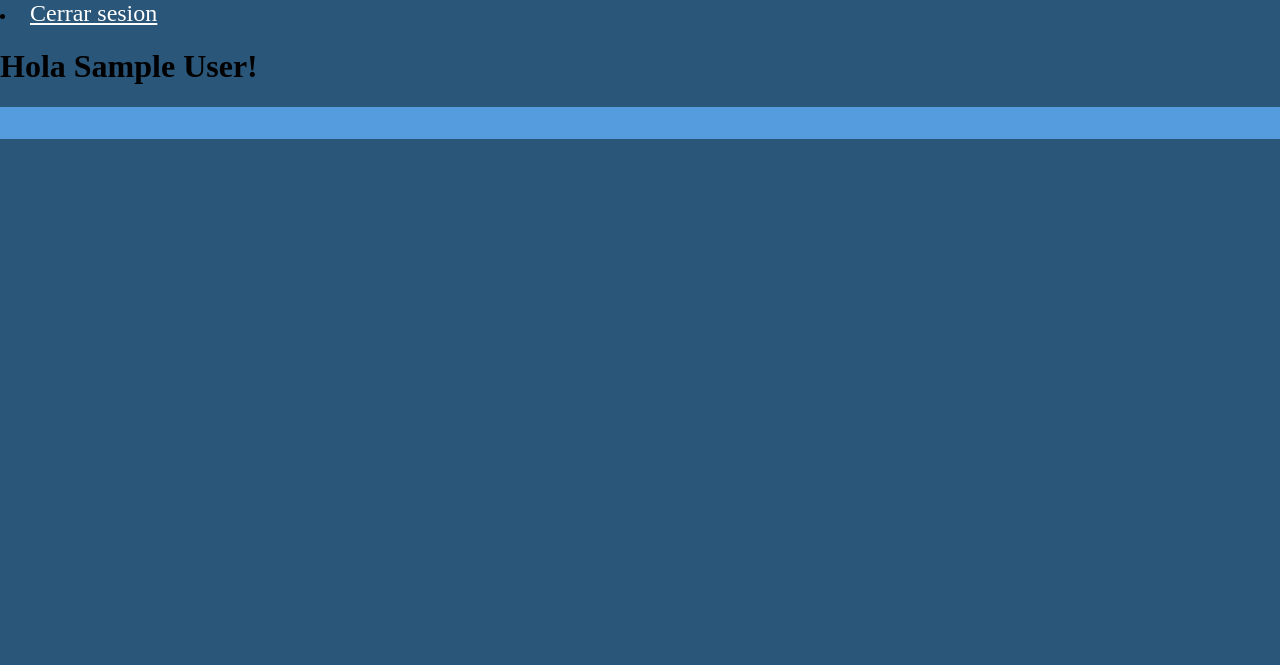
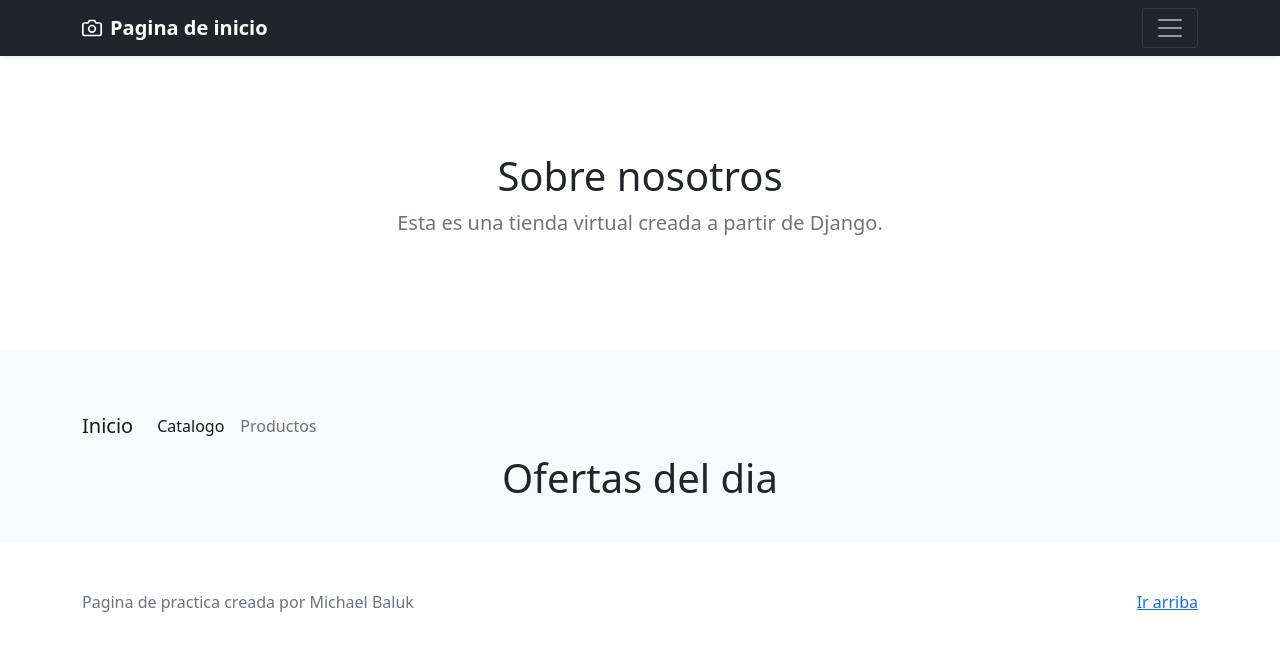
Before and after one commit to Michael-Baluk/Market, a Django app: page / in a window 1280 px wide. Shown: the top 665 px of the page. Run offline with Django 3.2, Linux system fonts and the light colour scheme; the visitor is signed in with stand-in values (Sample User, id 1); data that the repository does not hold is empty; some libraries are stand-ins or nearby versions.

Commit message:
list view productos / herencia templates

```diff
--- /dev/null
+++ b/info_market/Templates/Base/Base.html
@@ -0,0 +1,106 @@
+<html lang="en"><head>
+    <meta charset="utf-8">
+    <meta name="viewport" content="width=device-width, initial-scale=1">
+    <meta name="description" content="">
+    <meta name="author" content="Mark Otto, Jacob Thornton, and Bootstrap contributors">
+    <meta name="generator" content="Hugo 0.88.1">
+    <title>InfoMarket</title>
+
+    <link rel="canonical" href="https://getbootstrap.com/docs/5.1/examples/album/">
+
+
+    <link href="https://cdn.jsdelivr.net/npm/bootstrap@5.1.3/dist/css/bootstrap.min.css" rel="stylesheet" integrity="sha384-1BmE4kWBq78iYhFldvKuhfTAU6auU8tT94WrHftjDbrCEXSU1oBoqyl2QvZ6jIW3" crossorigin="anonymous">
+
+        <style>
+        .bd-placeholder-img {
+            font-size: 1.125rem;
+            text-anchor: middle;
+            -webkit-user-select: none;
+            -moz-user-select: none;
+            user-select: none;
+        }
+
+        @media (min-width: 768px) {
+            .bd-placeholder-img-lg {
+            font-size: 3.5rem;
+            }
+        }
+        #titulos {
+   text-align: center;
+        }
+        </style>
+
+
+    <link id="avast_os_ext_custom_font" href="chrome-extension://eofcbnmajmjmplflapaojjnihcjkigck/common/ui/fonts/fonts.css" rel="stylesheet" type="text/css"></head>
+    <body>
+
+        {% include "base/header.html" %}
+
+    <main>
+
+        {% include "base/portada.html" %}
+
+    <div class="album py-5 bg-light">
+        <div class="container">
+            <nav class="navbar navbar-expand-lg navbar-light bg-light">
+                <a class="navbar-brand" href="{% url 'inicio' %}">Inicio</a>
+                <button class="navbar-toggler" type="button" data-toggle="collapse" data-target="#navbarNavAltMarkup" aria-controls="navbarNavAltMarkup" aria-expanded="false" aria-label="Toggle navigation">
+                  <span class="navbar-toggler-icon"></span>
+                </button>
+                <div class="collapse navbar-collapse" id="navbarNavAltMarkup">
+                  <div class="navbar-nav">
+                    <a class="nav-item nav-link active" href="#">Catalogo</span></a>
+                    <a class="nav-item nav-link" href="{% url 'productos:admin_listar' %}">Productos</a>
+                  </div>
+                </div>
+              </nav>
+        {% block contenido %}
+        {% endblock contenido %}
+    </div>
+
+    </main>
+
+        {% include "base/footer.html" %}
+
+        <script src="https://cdn.jsdelivr.net/npm/bootstrap@5.1.3/dist/js/bootstrap.bundle.min.js" integrity="sha384-ka7Sk0Gln4gmtz2MlQnikT1wXgYsOg+OMhuP+IlRH9sENBO0LRn5q+8nbTov4+1p" crossorigin="anonymous"></script>
+
+    </body>
+</html>
+<!--
+<!DOCTYPE html>
+<html lang="en">
+<head>
+    <meta charset="UTF-8">
+    <title>Document</title>
+    <style>
+        ul{
+            list-style-type: none;
+            background-color: rgb(85, 156, 223);
+            text-align: center;
+            padding: 16px;
+            margin: 0px;
+            width: 100%;}
+        li a{
+            font-size: 24px;
+            color: white;
+            padding: 8px}
+
+
+    </style>
+</head>
+<body style="margin: 0;background-color: rgb(42, 86, 121);">
+        {%if user.is_authenticated %}
+        <li><a href="{% url 'logout'%}">Cerrar sesion</a></li>
+        <h1>Hola {{user.get_full_name}}!</h1>
+        {%else%}
+        <li><a href="{% url 'login'%}">Iniciar sesion</a></li>
+        {%endif%}
+
+        <ul>
+            {% for p in productos %}
+                <li>{{p.nombre}} - ${{p.precio}}</li>
+                {% endfor %}
+        </ul>
+</body>
+</html>
+-->
--- /dev/null
+++ b/info_market/Templates/Base/footer.html
@@ -0,0 +1,9 @@
+<footer class="text-muted py-5">
+    <div class="container">
+        <p class="float-end mb-1">
+        <a href="#top">Ir arriba</a>
+        </p>
+        <p class="mb-1">Pagina de practica creada por Michael Baluk</p>
+
+    </div>
+    </footer>
--- /dev/null
+++ b/info_market/Templates/Base/header.html
@@ -0,0 +1,33 @@
+<header>
+    <div class="collapse bg-dark" id="navbarHeader">
+        <div class="container">
+        <div class="row">
+            <div class="col-sm-8 col-md-7 py-4">
+            </div>
+            <div class="col-sm-4 offset-md-1 py-4">
+            <h4 class="text-white">Contact</h4>
+            <ul class="list-unstyled">
+                {%if user.is_authenticated %}
+                <li><a href="{% url 'logout'%}">Cerrar sesion</a></li>
+                <h2 class="text-white" >Hola {{user.get_full_name}}!</h2>
+                {%else%}
+                <li><a href="{% url 'login'%}">Iniciar sesion</a></li>
+                <h2 class="text-white" > Bienvenido al InfoMarket, por favor inicie sesion</h2>
+                {%endif%}
+            </ul>
+            </div>
+        </div>
+        </div>
+    </div>
+    <div class="navbar navbar-dark bg-dark shadow-sm">
+        <div class="container">
+        <a href={% url 'inicio' %} class="navbar-brand d-flex align-items-center">
+            <svg xmlns="http://www.w3.org/2000/svg" width="20" height="20" fill="none" stroke="currentColor" stroke-linecap="round" stroke-linejoin="round" stroke-width="2" aria-hidden="true" class="me-2" viewBox="0 0 24 24"><path d="M23 19a2 2 0 0 1-2 2H3a2 2 0 0 1-2-2V8a2 2 0 0 1 2-2h4l2-3h6l2 3h4a2 2 0 0 1 2 2z"></path><circle cx="12" cy="13" r="4"></circle></svg>
+            <strong>Pagina de inicio</strong>
+        </a>
+        <button class="navbar-toggler" type="button" data-bs-toggle="collapse" data-bs-target="#navbarHeader" aria-controls="navbarHeader" aria-expanded="false" aria-label="Toggle navigation">
+            <span class="navbar-toggler-icon"></span>
+        </button>
+        </div>
+    </div>
+    </header>
--- /dev/null
+++ b/info_market/Templates/Base/portada.html
@@ -0,0 +1,14 @@
+<section class="py-5 text-center container">
+    <div class="row py-lg-5">
+    <div class="col-lg-6 col-md-8 mx-auto">
+        <h1 class="fw-light">Sobre nosotros</h1>
+        <p class="lead text-muted">Esta es una tienda virtual creada a partir de Django.</p>
+        <!--
+        <p>
+        <a href="#" class="btn btn-primary my-2">Main call to action</a>
+        <a href="#" class="btn btn-secondary my-2">Secondary action</a>
+        </p>
+     botones -->
+    </div>
+    </div>
+</section>
--- a/info_market/Templates/inicio.html
+++ b/info_market/Templates/inicio.html
@@ -1,36 +1,25 @@
-<!DOCTYPE html>
-<html lang="en">
-<head>
-    <meta charset="UTF-8">
-    <title>Document</title>
-    <style>
-        ul{
-            list-style-type: none;
-            background-color: rgb(85, 156, 223);
-            text-align: center;
-            padding: 16px;
-            margin: 0px;
-            width: 100%;}
-        li a{
-            font-size: 24px;
-            color: white;
-            padding: 8px}
+{% extends 'base/base.html' %}
+
+{% block contenido %}
+    <h1 id= "titulos"> Ofertas del dia </h1>
+    <div class="row row-cols-1 row-cols-sm-2 row-cols-md-3 g-3">
+        {% for p in productos_a %}
+        <div class="col">
+            <div class="card shadow-sm">
+                <svg class="bd-placeholder-img card-img-top" width="100%" height="225" xmlns="http://www.w3.org/2000/svg" role="img" aria-label="Placeholder: Thumbnail" preserveAspectRatio="xMidYMid slice" focusable="false"><title>Placeholder</title><rect width="100%" height="100%" fill="#55595c"></rect><text x="50%" y="50%" fill="#eceeef" dy=".3em">Thumbnail</text></svg>
+                <div class="card-body">
+                    <p class="card-text">{{p.nombre}}</p>
+                    <div class="d-flex justify-content-between align-items-center">
+                        <div class="btn-group">
+                            <a class="btn btn-sm btn-outline-secondary" href= "{% url 'productos:detalle' %}" >ver mas</a>
+                        </div>
+                            <!-- PRECIO <small class="text-muted">$$</small> -->
+                    </div>
+                </div>
+            </div>
+        </div>
+        {% endfor %}
+    </div>
 
 
-    </style>
-</head>
-<body style="margin: 0;background-color: rgb(42, 86, 121);">
-        {%if user.is_authenticated %}
-        <li><a href="{% url 'logout'%}">Cerrar sesion</a></li>
-        <h1>Hola {{user.get_full_name}}!</h1>
-        {%else%}
-        <li><a href="{% url 'login'%}">Iniciar sesion</a></li>
-        {%endif%}
-
-        <ul>
-            {% for p in productos %}
-                <li>{{p.nombre}} - ${{p.precio}}</li>
-                {% endfor %}
-        </ul>
-</body>
-</html>
+{% endblock contenido %}
--- /dev/null
+++ b/info_market/Templates/productos/detalle.html
@@ -0,0 +1 @@
+{% extends 'base/base.html' %}
--- a/info_market/apps/productos/models.py
+++ b/info_market/apps/productos/models.py
@@ -4,6 +4,10 @@ class Producto(models.Model):
     nombre = models.CharField(max_length= 250)
     precio = models.DecimalField(max_digits=9, decimal_places=2)
 
+    def __str__(self):
+        return self.nombre
+
+
     class Meta:
      db_table = 'productos'
 # Create your models here.
--- /dev/null
+++ b/info_market/apps/productos/urls.py
@@ -0,0 +1,9 @@
+from django.urls import path
+from . import views
+
+app_name = "productos"
+
+urlpatterns = [
+path('detalle/', views.detalle, name="detalle"),
+path('Admin/listar', views.ListarAdmin.as_view(), name = "admin_listar"),
+]
--- a/info_market/info_market/urls.py
+++ b/info_market/info_market/urls.py
@@ -15,12 +15,15 @@ Including another URLconf
 """
 from django.contrib import admin
 from django.contrib.auth import views as views_auth
-from django.urls import path
+from django.urls import path, include
 from . import views
 
 urlpatterns = [
     path('admin/', admin.site.urls),
-    path('', views.inicio, name = "inicio"),
+    ##path('', views.inicio, name = "inicio"),
+    path("", views.Inicio.as_view(), name= "inicio"),
     path('login/', views_auth.LoginView.as_view(template_name="login.html"), name = 'login'),
-    path('logout/', views_auth.logout_then_login, name = 'logout')
+    path('logout/', views_auth.logout_then_login, name = 'logout'),
+
+    path('productos/', include('apps.productos.urls'))
 ]
--- a/info_market/info_market/views.py
+++ b/info_market/info_market/views.py
@@ -1,7 +1,9 @@
 from django.shortcuts import render
+from django.views.generic import TemplateView
 from apps.productos.models import Producto
 
 
+""" vista basada en funcion
 def inicio(request):
 
     context = {
@@ -9,3 +11,12 @@ def inicio(request):
     }
 
     return render(request, 'inicio.html', context)
+
+"""
+class Inicio(TemplateView):
+    template_name = "inicio.html"
+
+    def get_context_data(self, **kwargs):
+        context = super(Inicio, self).get_context_data(**kwargs)
+        context["productos_a"] = Producto.objects.all()
+        return context
```
Also changed, not shown: info_market/Templates/productos/Admin/listar.html (added, +23 -0 lines), info_market/apps/productos/views.py (+10 -1 lines).
